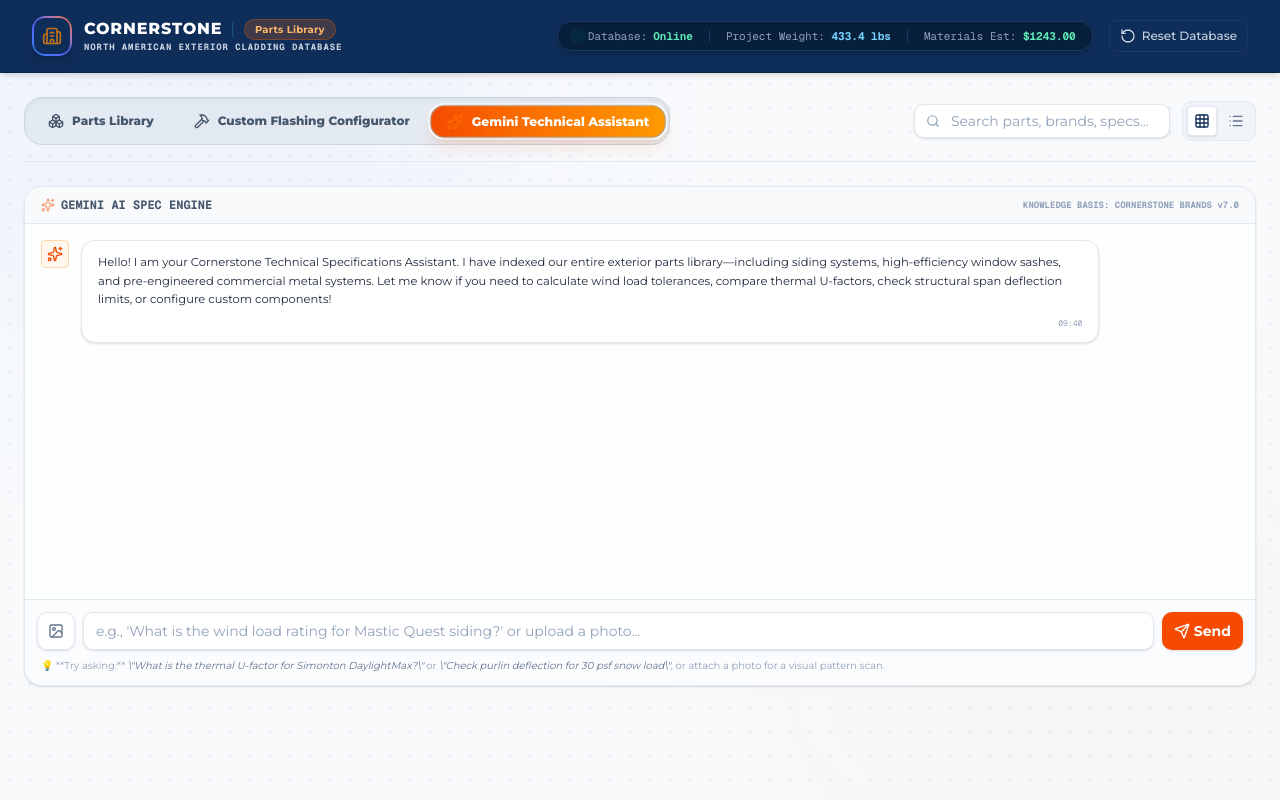
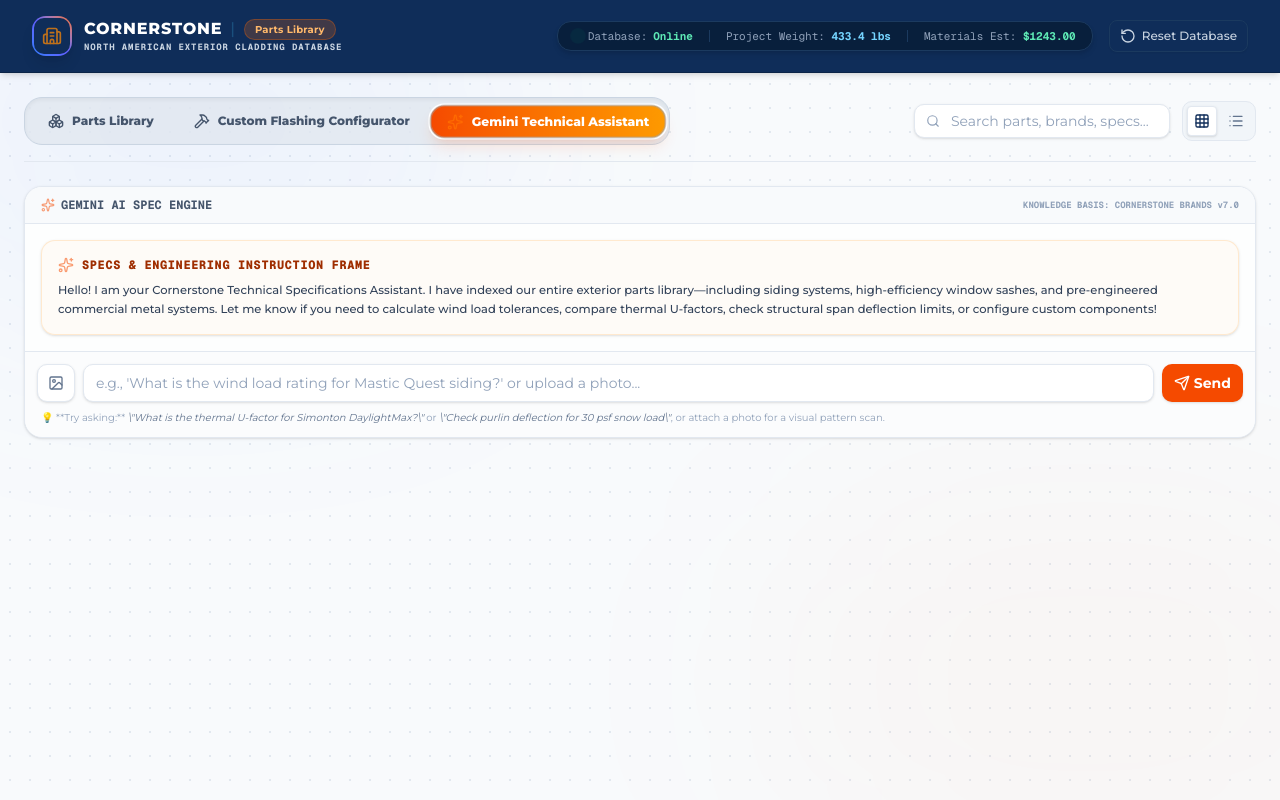
Before and after one commit to hp1day/gemini-canvas-catalog, a Next.js app: page / in a window 1280 px wide. Both pictures are taken after a click on the tab "Gemini Technical Assistant". Built offline with nearby package versions, Linux system fonts and the light colour scheme.

Commit message:
UI: style welcome message as a full-width instruction frame and make chat container auto-height so input box sits right below

```diff
--- a/src/app/page.tsx
+++ b/src/app/page.tsx
@@ -1709,18 +1709,28 @@
 
             {/* TAB 3: GEMINI TECHNICAL ASSISTANT CHAT */}
             <TabsContent value="chat" className="mt-0 focus-visible:ring-0 focus-visible:outline-none">
-              <div className="flex flex-col bg-white rounded-2xl border border-slate-200 overflow-hidden h-[500px] shadow-sm">
+              <div className="flex flex-col bg-white rounded-2xl border border-slate-200 overflow-hidden h-auto max-h-[550px] shadow-sm transition-all duration-300">
                 <div className="bg-slate-50 px-4 py-2.5 border-b border-slate-200 flex items-center justify-between text-xs text-slate-600 font-mono">
                   <span className="flex items-center gap-1.5 font-bold"><Sparkles className="h-3.5 w-3.5 text-orange-600 animate-pulse" /> GEMINI AI SPEC ENGINE</span>
                   <span className="text-[9px] text-slate-400 font-bold">KNOWLEDGE BASIS: CORNERSTONE BRANDS v7.0</span>
                 </div>
 
                 {/* Messages bubble container */}
-                <div className="flex-1 overflow-y-auto p-4 space-y-4 text-xs custom-scrollbar bg-slate-50/30">
+                <div className="overflow-y-auto p-4 space-y-4 text-xs custom-scrollbar bg-slate-50/30 flex-1">
                   {chatMessages.map((msg) => (
+                    msg.id === "m-1" ? (
+                      <div key={msg.id} className="w-full bg-orange-50/40 border border-orange-200/50 rounded-xl p-4 shadow-sm flex flex-col gap-2 relative animate-in fade-in duration-300">
+                        <div className="flex items-center gap-2 text-orange-800 font-extrabold text-xs uppercase font-mono tracking-wider">
+                          <Sparkles className="h-4 w-4 text-orange-600 animate-pulse" /> Specs & Engineering Instruction Frame
+                        </div>
+                        <p className="text-[11.5px] text-slate-700 leading-relaxed font-sans font-medium">
+                          {msg.text}
+                        </p>
+                      </div>
+                    ) : (
                       <div
                         key={msg.id}
-                      className={`flex gap-3 ${msg.sender === "user" ? "justify-end" : "justify-start"}`}
+                        className={`flex gap-3 ${msg.sender === "user" ? "justify-end" : "justify-start"} animate-in fade-in slide-in-from-bottom-2 duration-300`}
                       >
                         {msg.sender === "ai" && (
                           <div className="h-7 w-7 rounded bg-orange-50 border border-orange-200 text-orange-600 flex items-center justify-center shrink-0">
@@ -1766,6 +1776,7 @@
                           <span className={`text-[8px] font-mono self-end ${msg.sender === "user" ? "text-blue-100" : "text-slate-400"}`}>{msg.timestamp}</span>
                         </div>
                       </div>
+                    )
                   ))}
 
                   {isAiTyping && (
```
Lines whose indentation alone changed are shown as unchanged.
